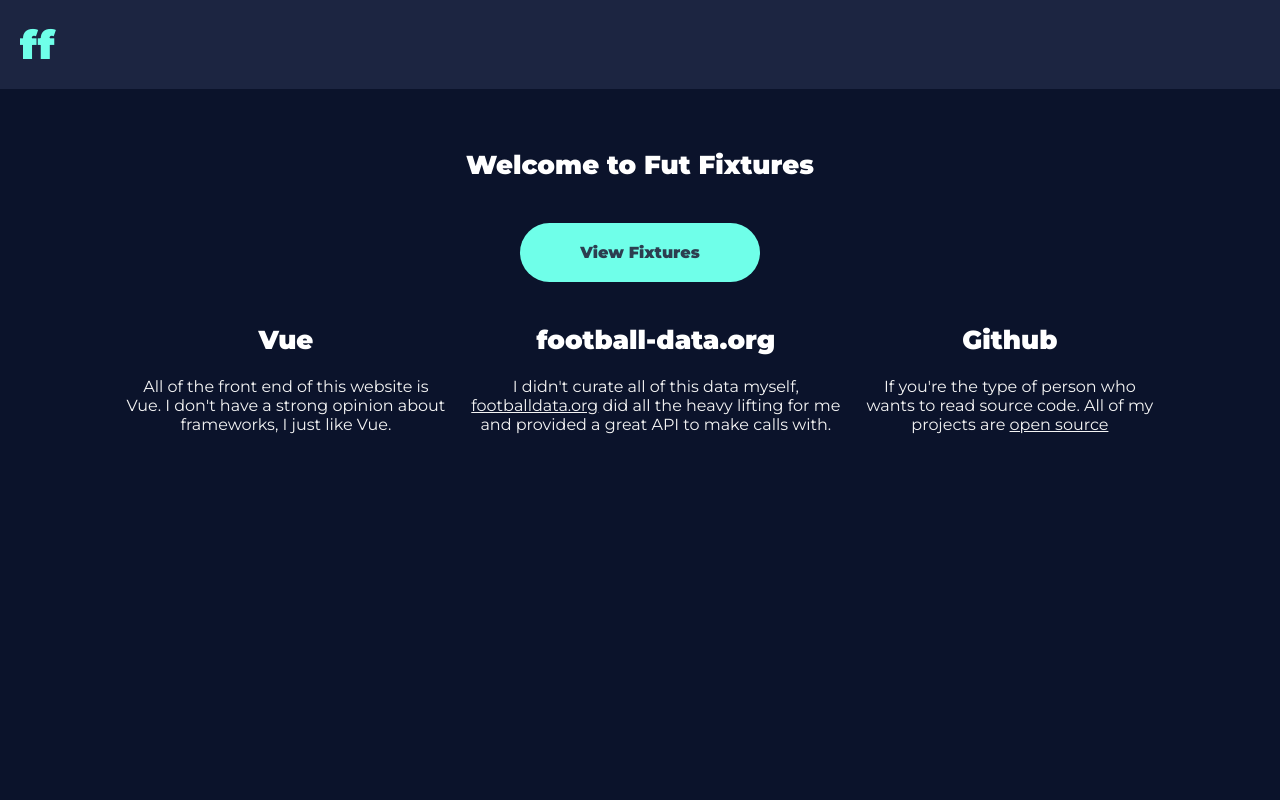
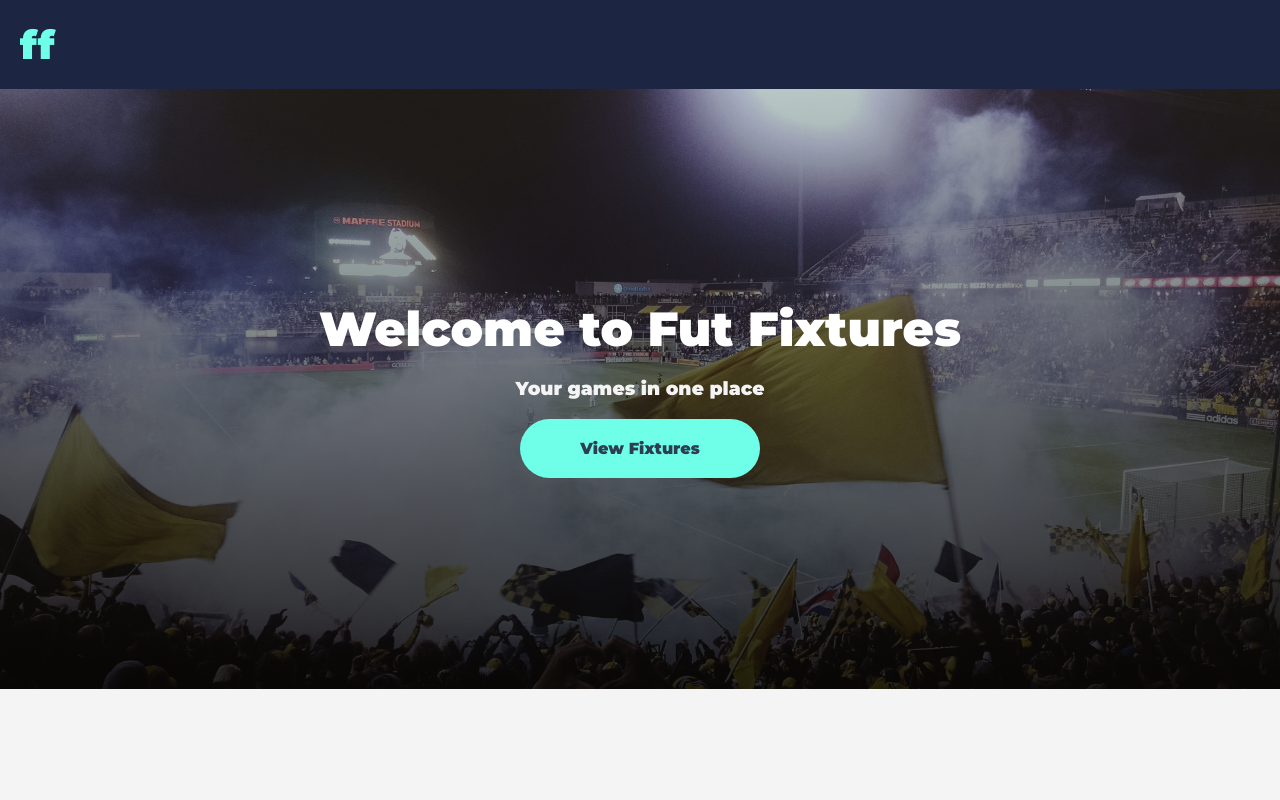
Before and after one commit to qkombur/FutTrack, a Vue app: page /#/ in a window 1280 px wide. Shown: the top 800 px of the page. Built offline with nearby package versions, Linux system fonts and the light colour scheme.

Commit message:
Updated landing page to look fancier

```diff
--- a/src/components/FixtureCard.vue
+++ b/src/components/FixtureCard.vue
@@ -21,7 +21,6 @@
 
         <div v-else class="card">
           <div class="left">
-
               <h2 class="teamName">{{ fixture.homeTeamName }}</h2>
 
             <h2 class="versus">vs</h2>
@@ -37,6 +36,13 @@
 </template>
 
 <script>
+import Axios from 'axios'
+
+const config = {
+  headers: {
+    'X-Auth-Token': '651c36e10a3640f598f529d5a2868ec2'
+  }
+}
 
 export default {
   name: 'FixtureCard',
@@ -51,13 +57,18 @@ export default {
   data () {
     return {
       formatedDate: '',
-      search: ''
+      search: '',
+      teamIcon: []
     }
   },
-
+  created () {
+  },
   methods: {
-    getIcon: function (url) {
-
+    getIcon: function (value) {
+      Axios.get(value, config)
+      .then(response => {
+        this.teamIcon = response.data.crestUrl
+      })
     }
   },
 
--- a/src/pages/Fixture.vue
+++ b/src/pages/Fixture.vue
@@ -24,12 +24,14 @@ export default {
     return {
       fixtures: [],
       formatedDate: '',
-      search: ''
+      search: '',
+      teamIcon: []
     }
   },
 
   created () {
-    this.getData('http://api.football-data.org/v1/competitions/' + this.$route.params.competition + '/fixtures')
+    // e.g. http://api.football-data.org/v1/competitions/440/fixtures?timeFrame=n21
+    this.getData('http://api.football-data.org/v1/competitions/' + this.$route.params.competition + '/fixtures?timeFrame=n21')
   },
 
   computed: {
@@ -50,6 +52,13 @@ export default {
         console.log(response.data.fixtures)
       }).catch(error => {
         console.log(error)
+      })
+    },
+    // TODO: Map results from getIcon into a icon array. each result will be added to the array.
+    getIcon: function (value) {
+      Axios.get(value, config)
+      .then(response => {
+        this.teamIcon = response.data.crestUrl
       })
     }
   }
--- a/src/pages/Main.vue
+++ b/src/pages/Main.vue
@@ -1,10 +1,14 @@
 <template>
   <div class="main">
     <div class="welcome">
+      <div class="wrapper">
         <h2 class="welcome-header">Welcome to Fut Fixtures</h2>
+        <h3>Your games in one place</h3>
         <router-link class='btn' to='/competitions'>View Fixtures</router-link>
       </div>
+    </div>
     <div class="feature-container">
+      <div class="wrapper">
         <div class="feature">
           <h2 class="feature-header">Vue</h2>
           <p class="feature-body">All of the front end of this website is Vue. I don't have a strong opinion about frameworks, I just like Vue.</p>
@@ -16,6 +20,7 @@
         <div class="feature">
           <h2 class="feature-header">Github</h2>
           <p class="feature-body">If you're the type of person who wants to read source code. All of my projects are <a href="https://www.github.com/qkombur/FutTrack">open source</a> </p>
+        </div>
       </div>
     </div>
   </div>
@@ -36,6 +41,18 @@ export default {
     }
   },
   created () {
+  },
+  filters: {
+    formatDate: function (value) {
+      if (!value) return ''
+      let date = new Date(value)
+      return (date.getMonth() + 1) + '/' + date.getDate() + '/' + date.getFullYear()
+    },
+    formatTime: function (value) {
+      if (!value) return ''
+      let date = new Date(value)
+      return date.getHours() + ':' + date.getMinutes()
+    }
   }
 }
 </script>
@@ -43,7 +60,6 @@ export default {
 <!-- Add "scoped" attribute to limit CSS to this component only -->
 <style scoped>
 .main {
-  height: 50%;
   display: flex;
   flex-direction: column;
   justify-content: center;
@@ -76,11 +92,25 @@ li {
   list-style-type: none;
 }
 .welcome {
-  padding: 0 0 40px 0;
+  height: 600px;
+  background: linear-gradient(
+    rgba(0, 0, 0, .2),
+    rgba(0, 0, 0, 0.80)
+  ),
+    url(../assets/cheering-crowd.jpg) no-repeat center center fixed;
+  background-size: cover;
 }
 
+.welcome .wrapper {
+  flex-direction: column;
+}
 .welcome-header {
-  padding: 0 0 40px 0;
+  font-size: 3em;
+  margin: 0;
+}
+
+.welcome h3 {
+  color: #f4f4f4;
 }
 .btn {
   background-color:#6fffe9;
@@ -95,16 +125,47 @@ li {
 }
 
 .feature-container {
+  background-color: #f4f4f4;
+  height: 600px;
+}
+
+.feature-header {
+  color: #2c3e50;
+}
+.feature {
+  justify-content: center;
   display: flex;
+  flex-direction: column;
+  height: 100%;
+  max-width: 425px;
+}
+
+.wrapper{
   margin: 0 auto;
-  max-width: 600px;
+  display: flex;
+  max-width: 1000px;
+  justify-content: center;
+  align-items: center;
   flex-direction: column;
+  height: 100%;
+}
+
+.feature-body {
+  color: #2c3e50;
+}
+
+.feature-body a {
+  color: #2c3e50;
 }
 
 @media all and (min-width: 1000px) {
   .feature-container {
     flex-direction: row;
-    max-width: 1040px;
+    max-width: 100%;;
+  }
+
+  .wrapper {
+    flex-direction: row;
   }
 }
 
```
Also changed, not shown: test/unit/karma.conf.js (+1 -1 lines), src/assets/cheering-crowd.jpg (added), 1 other file (tests, documents, lock files or other folders). Lines whose indentation alone changed are shown as unchanged.
